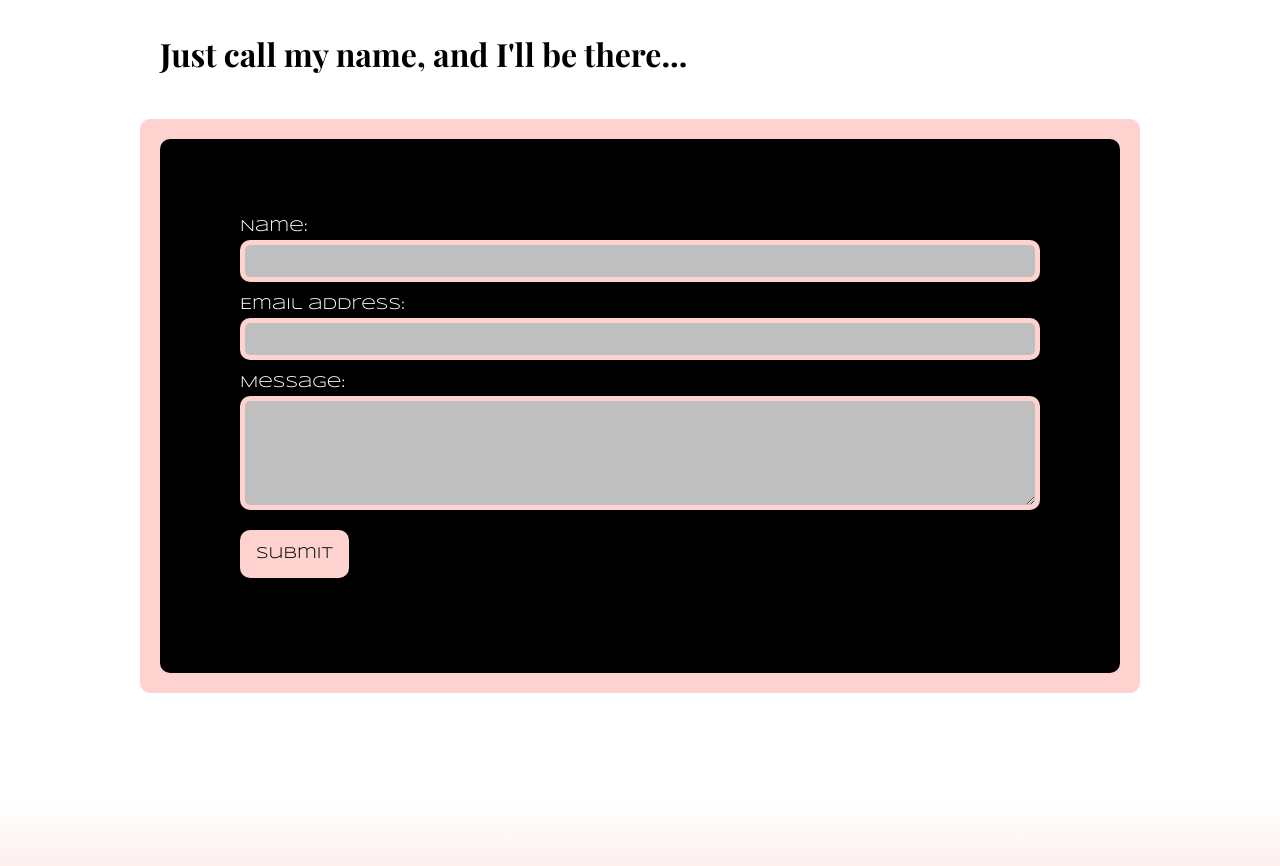
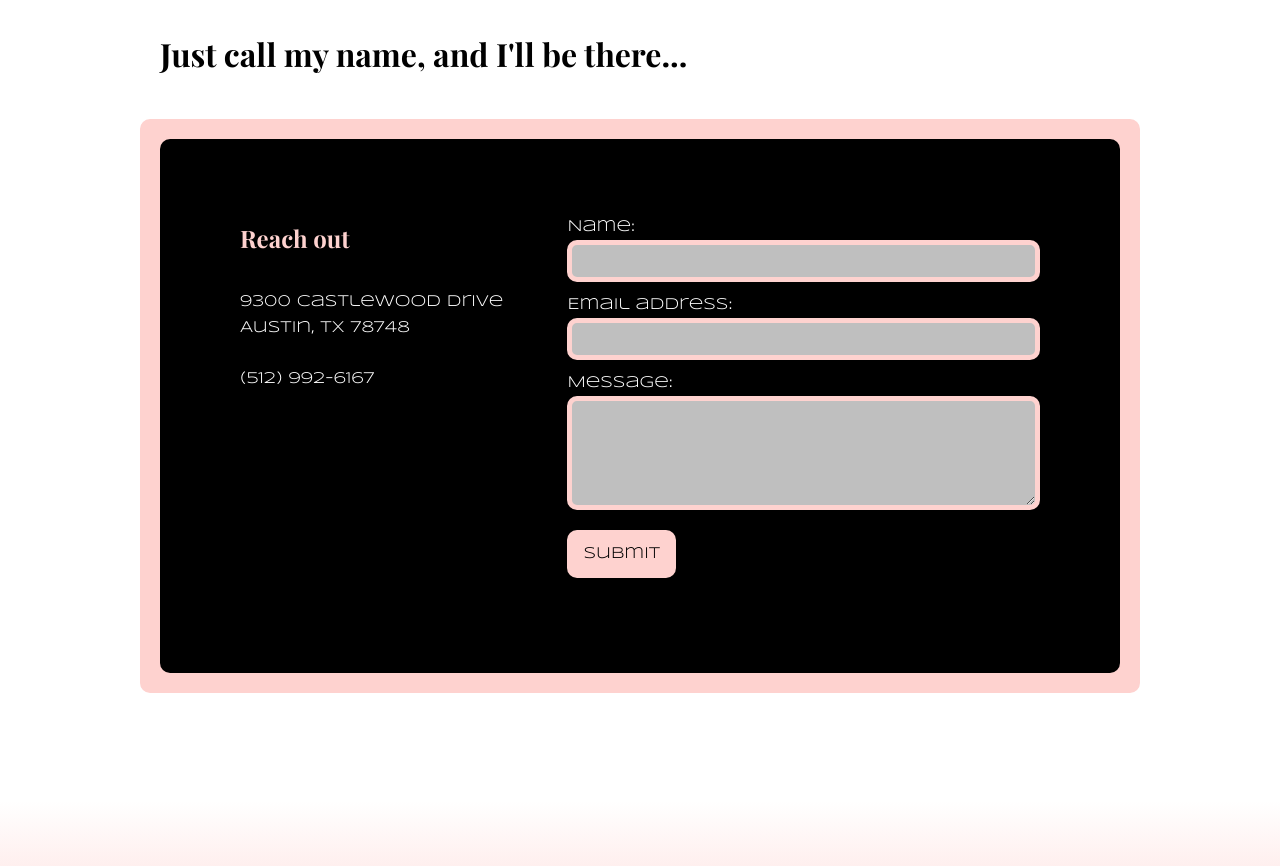
Before and after one commit to christopherConcannon/portfolio-2020, a React (Create React App) app: page /contact in a window 1280 px wide. Shown: the part 960-1826 px from the top of the page. Built offline with nearby package versions, Linux system fonts and the light colour scheme.

Commit message:
implement routes

```diff
--- a/package.json
+++ b/package.json
@@ -2,7 +2,6 @@
   "name": "portfolio-2020",
   "version": "0.1.0",
   "private": true,
-  "homepage": "http://christopherConcannon.github.io/portfolio-2020",
   "dependencies": {
     "@fortawesome/fontawesome-svg-core": "^1.2.31",
     "@fortawesome/free-brands-svg-icons": "^5.15.0",
--- a/public/index.html
+++ b/public/index.html
@@ -2,7 +2,6 @@
 <html lang="en">
   <head>
     <meta charset="utf-8" />
-    <!-- <link rel="shortcut icon" type="image/x-icon" href="/favicon.ico"> -->
     <link rel="icon" href="%PUBLIC_URL%/favicon.ico" />
     <meta name="viewport" content="width=device-width, initial-scale=1" />
     <meta name="theme-color" content="#000000" />
@@ -11,35 +10,11 @@
       content="Web site created using create-react-app"
     />
     <link rel="apple-touch-icon" href="%PUBLIC_URL%/logo192.png" />
-    <!--
-      manifest.json provides metadata used when your web app is installed on a
-      user's mobile device or desktop. See https://developers.google.com/web/fundamentals/web-app-manifest/
-    -->
     <link rel="manifest" href="%PUBLIC_URL%/manifest.json" />
-    <!--
-      Notice the use of %PUBLIC_URL% in the tags above.
-      It will be replaced with the URL of the `public` folder during the build.
-      Only files inside the `public` folder can be referenced from the HTML.
-
-      Unlike "/favicon.ico" or "favicon.ico", "%PUBLIC_URL%/favicon.ico" will
-      work correctly both with client-side routing and a non-root public URL.
-      Learn how to configure a non-root public URL by running `npm run build`.
-    -->
     <title>Christopher Concannon</title>
   </head>
   <body>
     <noscript>You need to enable JavaScript to run this app.</noscript>
     <div id="root"></div>
-    <!--
-      This HTML file is a template.
-      If you open it directly in the browser, you will see an empty page.
-
-      You can add webfonts, meta tags, or analytics to this file.
-      The build step will place the bundled scripts into the <body> tag.
-
-      To begin the development, run `npm start` or `yarn start`.
-      To create a production bundle, use `npm run build` or `yarn build`.
-    -->
-    <script src="script.js" defer></script>
   </body>
 </html>
--- a/public/script.js
+++ /dev/null
@@ -1,8 +0,0 @@
-// NAVIGATION COLOR FADE ON SCROLL...MAYBE ADD TO USEEFFECT HOOK IN NAV COMPONENT TO SIMULATE COMPONENT DID MOUNT
-window.addEventListener('scroll', () => {
-	if (window.scrollY > 44) {
-		document.querySelector('.Navigation-navbar').classList.add('faded-header');
-	} else {
-		document.querySelector('.Navigation-navbar').classList.remove('faded-header');
-	}
-});
--- a/src/App.js
+++ b/src/App.js
@@ -1,5 +1,5 @@
 import React, { useState } from 'react';
-import { BrowserRouter as Router, Switch, Route } from 'react-router-dom';
+import { Switch, Route } from 'react-router-dom';
 
 import Header from './components/Header/Header';
 import HeaderInner from './components/HeaderInner/HeaderInner';
--- a/src/components/Contact/Contact.css
+++ b/src/components/Contact/Contact.css
@@ -2,11 +2,30 @@
 	padding: 8rem;
 }
 
+.Contact h1 {
+  color: black;
+  margin-bottom: 4rem;
+}
+
 .Contact-wrapper {
+  display: flex;
+  flex-wrap: wrap;
+
 	position: relative;
 	background-color: #000000;
 	border-radius: 10px;
 	padding: 5rem;
+}
+
+.Contact-details {
+  color: #ffffff;
+  margin-right: 4rem;
+  line-height: 1.6;
+}
+
+.Contact-details h2 {
+  color: var(--pink);
+  margin-bottom: 2rem;
 }
 
 .Contact-wrapper:after {
@@ -23,9 +42,8 @@
 	z-index: -1;
 }
 
-.Contact h1 {
-	color: black;
-	margin-bottom: 4rem;
+.Contact-form {
+  flex: 1;
 }
 
 .Contact input,
--- a/src/components/Contact/Contact.js
+++ b/src/components/Contact/Contact.js
@@ -38,6 +38,13 @@ function Contact() {
 		<div id="contact" className="Contact container">
 			<h1>Just call my name, and I'll be there...</h1>
 			<div className="Contact-wrapper">
+        <div className="Contact-details">
+        <h2>Reach out</h2>
+        <p>9300 Castlewood Drive</p>
+        <p>Austin, TX 78748</p>
+        <br/>
+        <p>(512) 992-6167</p>
+        </div>
 				<form id="Contact-form" className="Contact-form" onSubmit={handleSubmit}>
 					<div>
 						<label htmlFor="name">Name:</label>
@@ -80,4 +87,40 @@ function Contact() {
 	);
 }
 
+
+// <!-- CONTACT SECTION -->
+
+// <footer id="contact" class="contact">
+//   <span id="goto-contact"> &nbsp; </span>
+
+//   <div class="contact-info">
+//     <div class="contact-info-content">
+//       <h2>Reach out</h2>
+//       <ul>
+//         <li>333-333-3333</li>
+//         <li>
+//           <ul class="social-links">
+//             <li><a href="https://github.com/christopherConcannon" target="blank"><i class="fab fa-github-alt"></i></a></li>
+//             <li><a href="https://www.linkedin.com/in/christopher-concannon-4a91841a6/" target="blank"><i class="fab fa-linkedin-in"></i></a></li>
+//             <li><a href="#"><i class="fab fa-instagram" target="blank"></i></a></li>
+
+//             <li><a href="mailto:xtophe@christopherconcannon.com"><img src="./assets/images/calavera.svg"/></a></li>
+//           </ul>
+//         </li>
+//       </ul>
+//     </div>
+//     <div class="contact-form">
+//       <h3>Contact Me</h3>
+//       <form>
+//         <label for="contact-name">Your Name</label>
+//         <input type="text" id="contact-name"/>
+//         <label for="contact-message">Message</label>
+//         <textarea id="contact-message"  rows="10"></textarea>
+
+//         <button type="submit">Submit</button>
+//       </form>
+//     </div>
+//   </div>
+// </footer>
+
 export default Contact;
--- a/src/components/Navigation/Navigation.css
+++ b/src/components/Navigation/Navigation.css
@@ -48,13 +48,13 @@
 .Navigation-overlay-wrap {
 	display: none;
 }
-
+/*
 .Navigation-active-link {
 	background-repeat: repeat-x;
 	background-image: linear-gradient(to right, currentColor 100%, currentColor 0);
 	background-size: 1px 1px;
 	background-position: 0 calc(100% - 0.8em);
-}
+} */
 
 @media screen and (max-width: 768px) {
 	.Navigation-navbar {
--- a/src/components/Navigation/Navigation.js
+++ b/src/components/Navigation/Navigation.js
@@ -1,5 +1,5 @@
 import React, { useState, useEffect } from 'react';
-import { NavLink } from 'react-router-dom';
+import { Link, NavLink } from 'react-router-dom';
 import './Navigation.css';
 
 function Navigation({ setCurrentPage }) {
@@ -30,9 +30,9 @@ function Navigation({ setCurrentPage }) {
 			<nav className="Navigation-navbar">
 				<div className="Navigation-logo">
 					<h2>
-						<a onClick={() => setCurrentPage('abt-me')} href="#root">
+            <Link exact="true" to='/' onClick={() => setCurrentPage('abt-me')}>
 							cc
-						</a>
+						</Link>
 					</h2>
 				</div>
 				<ul className="Navigation-nav-items">
--- a/src/components/Resume/Resume.js
+++ b/src/components/Resume/Resume.js
@@ -7,7 +7,8 @@ function Resume() {
 		'HTML 5',
 		'CSS 3',
 		'Javascript',
-		'React',
+    'React',
+    'Redux',
 		'SASS',
 		'Bootstrap',
 		'Materialize',
@@ -23,7 +24,9 @@ function Resume() {
 		'MySQL',
 		'Sequelize ORM',
 		'MongoDB',
-		'Mongoose',
+    'Mongoose',
+    'GraphQL',
+    'Apollo',
 		'PHP'
 	];
 
--- a/src/index.js
+++ b/src/index.js
@@ -14,7 +14,4 @@ ReactDOM.render(
 	document.getElementById('root')
 );
 
-// If you want your app to work offline and load faster, you can change
-// unregister() to register() below. Note this comes with some pitfalls.
-// Learn more about service workers: https://bit.ly/CRA-PWA
 serviceWorker.unregister();
```
Also changed, not shown: 1 other file (tests, documents, lock files or other folders).
